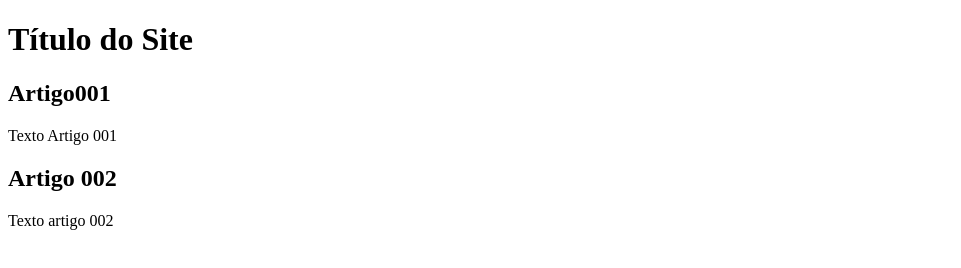
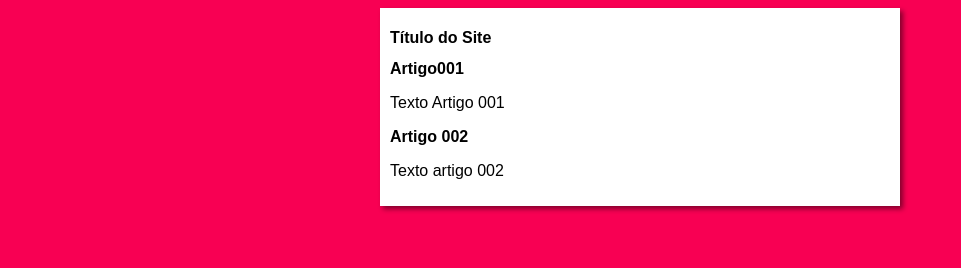
Before and after one commit to Luuuuuuuuiz/Teste_Site_Git_GitHub, a plain HTML site: page index.html in a window 1280 px wide. Shown: the whole page, without its empty margins (0-961 px from the left). Drawn offline with Linux system fonts and the light colour scheme.

Commit message:
iniciei o design

```diff
--- /dev/null
+++ b/estilos/style.css
@@ -0,0 +1,16 @@
+*{
+    font-family: Arial, Helvetica, sans-serif;
+    font-size: 16px;
+}
+
+body{
+    background-color: rgb(248, 0, 83);
+}
+
+main{
+    background-color: white;
+    width: 500px;
+    margin: auto;
+    padding: 10px;
+    box-shadow: 3px 3px 5px rgba(0, 0, 0, 0.479);
+}
--- a/index.html
+++ b/index.html
@@ -4,6 +4,7 @@
     <meta charset="UTF-8">
     <meta name="viewport" content="width=device-width, initial-scale=1.0">
     <title>Título do Site</title>
+    <link rel="stylesheet" href="estilos/style.css">
 </head>
 <body>
     <main>
```
